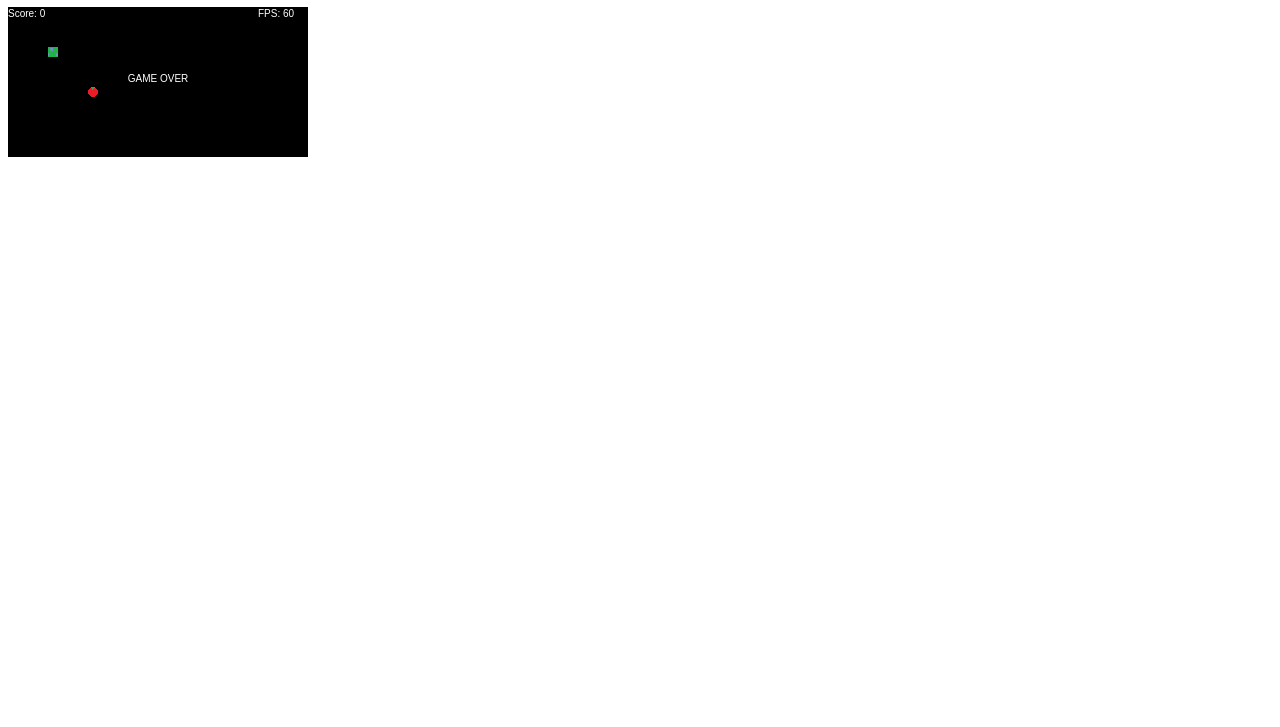
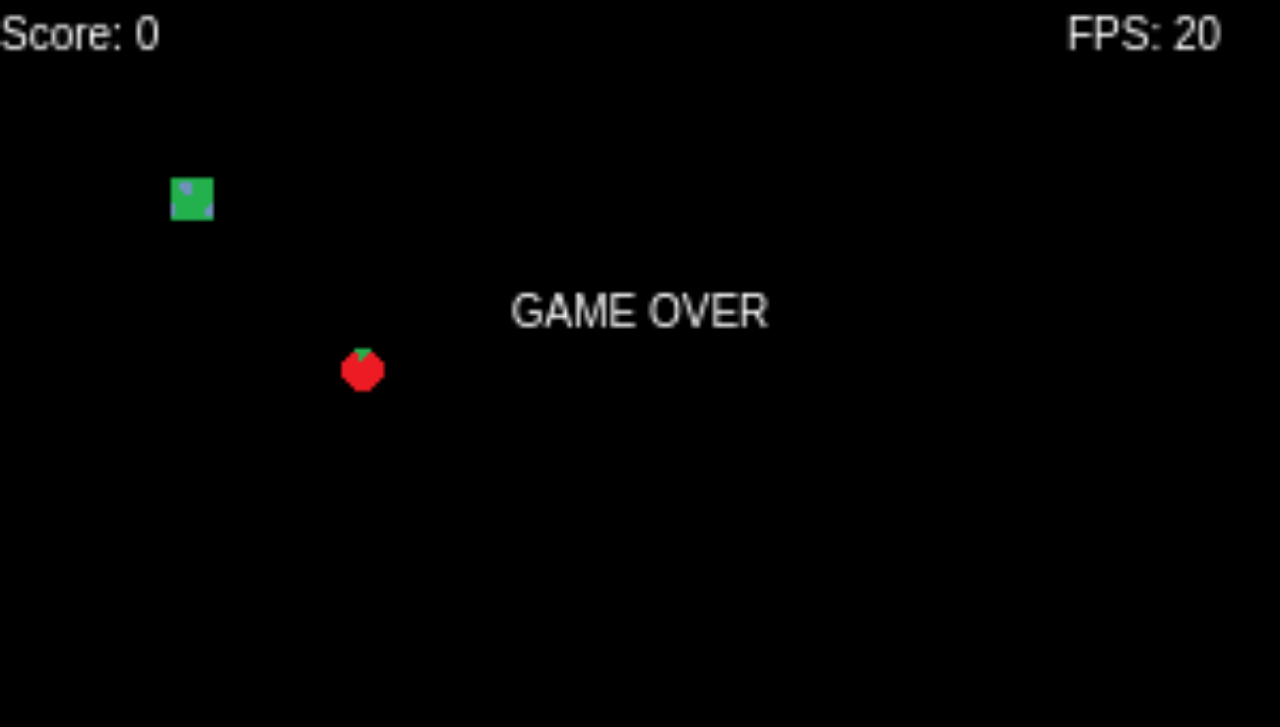
Before and after one commit to lucasd92/SnakeJS, a plain HTML site: page index.html in a window 1280 px wide. Shown: the part 73-800 px from the top of the page. Drawn offline with Linux system fonts and the light colour scheme.

Commit message:
1-11 resize

```diff
--- a/index.html
+++ b/index.html
@@ -5,9 +5,9 @@
     <meta name="viewport" content="width=device-width, initial-scale=1.0">
     <title>Document</title>
 </head>
-<body>
+<body style="margin:0; padding:0; background:#000; text-align:center">
     <h1>Snake game</h1>
-    <p><canvas id="canvas" width="300" height="150" style="background:#999">
+    <p><canvas id="canvas" width="300" height="150" style="background:#999; width:100%; height:100%;">
         Canvas not supported by your browser.
     </canvas>
     <script type="application/javascript" src="./script/game.js"></script>
--- a/script/game.js
+++ b/script/game.js
@@ -232,6 +232,15 @@
             lastPress = null;
         }
     }
+    // resize callback
+    function resize(){
+        var w = window.innerWidth / canvas.width;
+        var h = window.innerHeight / canvas.height;
+        var scale = Math.min(h, w);
+        canvas.style.width = (canvas.width * scale) + 'px';
+        canvas.style.height = (canvas.height * scale) + 'px';
+    }
+
     //Get Canvas and context then draw and take actions
     function init() {
         canvas = document.getElementById('canvas');
@@ -262,17 +271,17 @@
         }
 
         run();
-        //repaint();
+        repaint();
     }
     // Call run @ 20fps?
-    // function repaint() {
-    //     window.requestAnimationFrame(repaint);
-    //     paint(ctx);
-    // }
+    function repaint() {
+        window.requestAnimationFrame(repaint);
+        paint(ctx);
+    }
     function run() {
-        window.requestAnimationFrame(run);
+        setTimeout(run, 50);
         act();
-        paint(ctx);
+        //paint(ctx);
 
         // get time for statics calculation
         var now = Date.now(),
@@ -295,6 +304,8 @@
     document.addEventListener('keydown', function (evt) {
         lastPress = evt.which;
     }, false);
+    // Add listener to resize event
+    window.addEventListener('resize', resize, false);
 
     // For compatibility with older browsers
     window.requestAnimationFrame = (function () {
```
